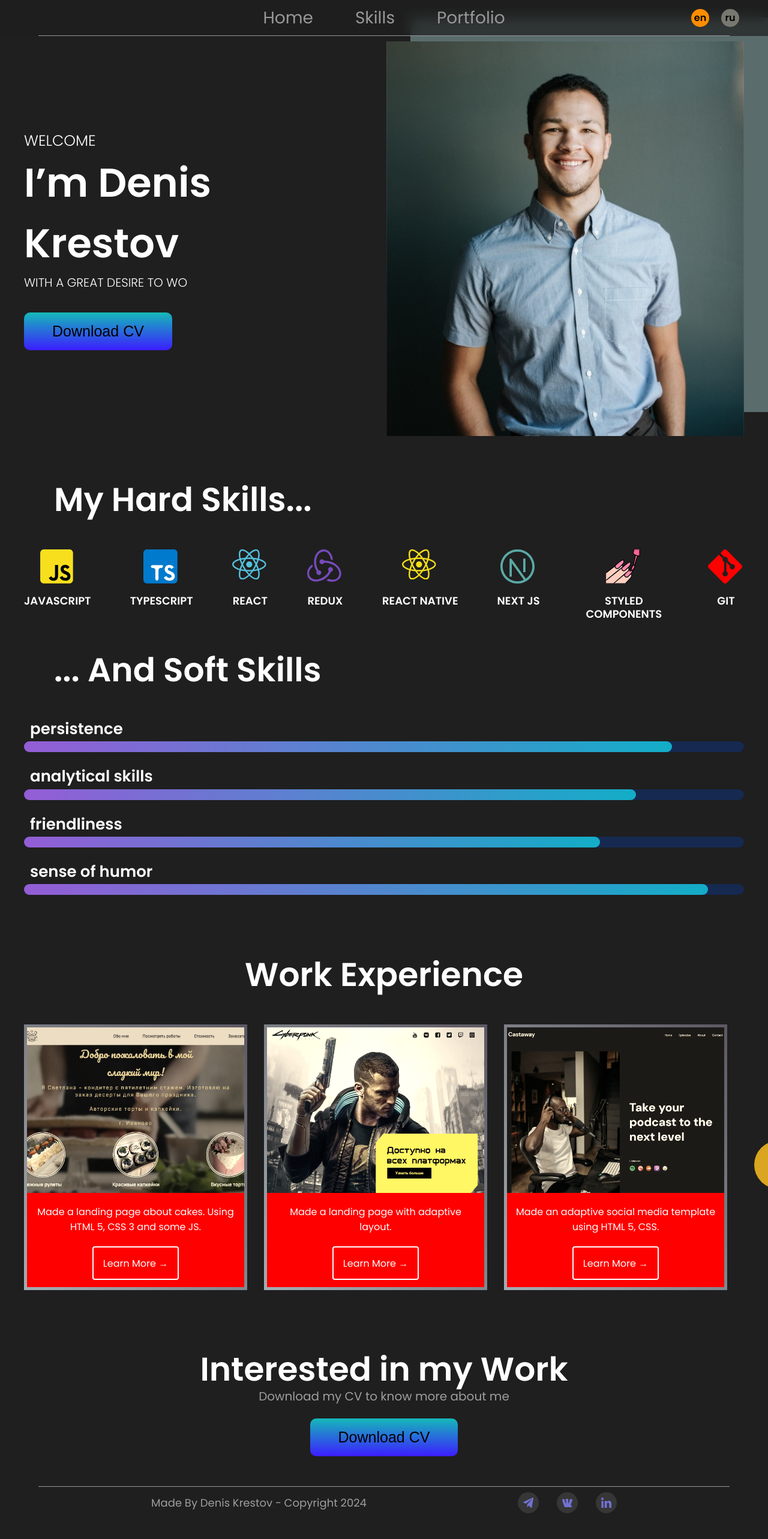
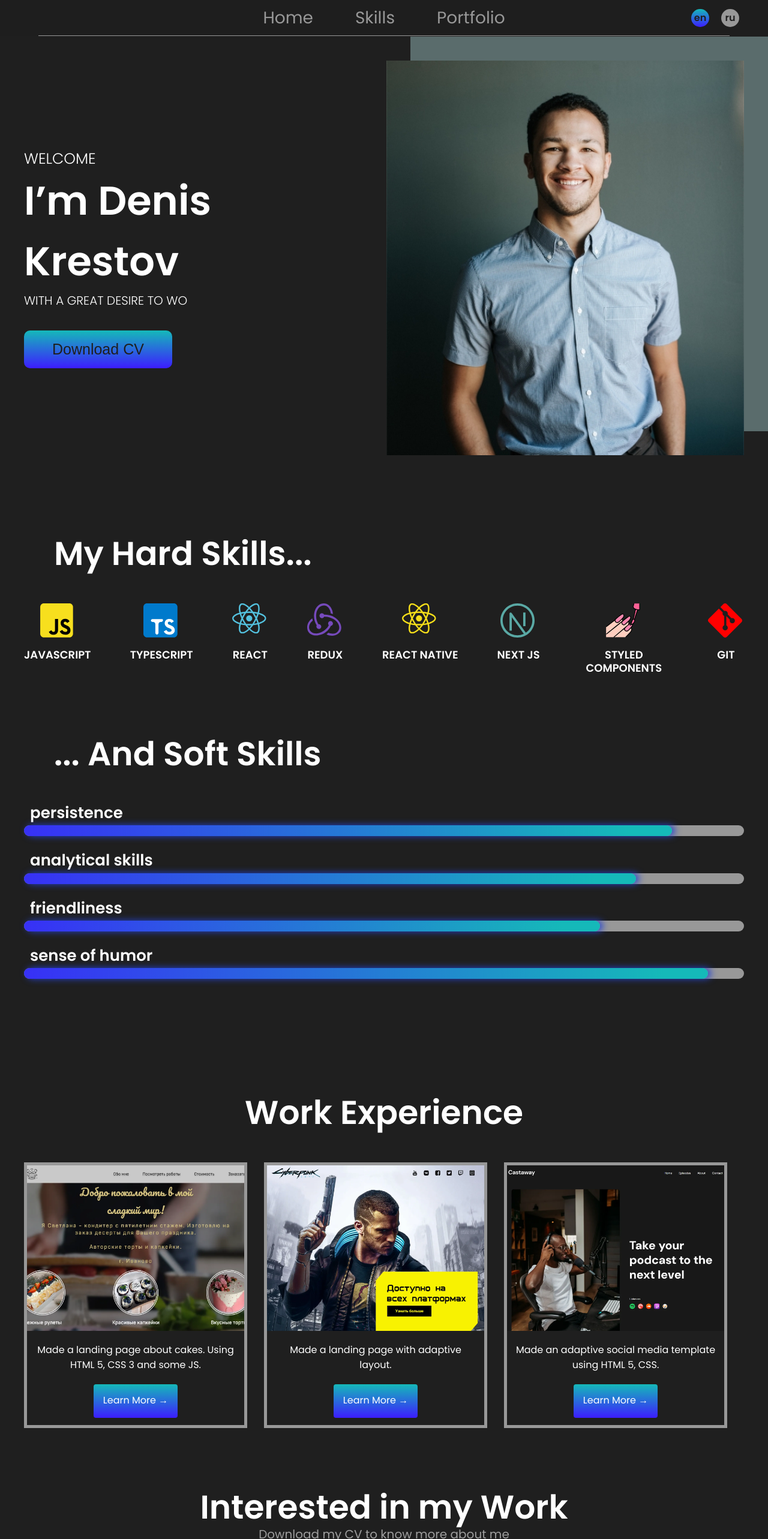
Before and after one commit to CrusaderDen/portfolio-on-react, a React app: page / in a window 1280 px wide. Shown: the top 2566 px of the page at 60% size. Before the commit the page ends 2533 px from the top, so only its background shows below. Built offline with nearby package versions, Linux system fonts and the light colour scheme.

Commit message:
Redesign

```diff
--- a/src/components/ButtonCV.tsx
+++ b/src/components/ButtonCV.tsx
@@ -1,11 +1,14 @@
 import styled from "styled-components";
+import {theme} from "../styles/Theme";
 
 
 export const ButtonCV = styled.button`
     font-size: 25px;
     padding: 17px 47px;
     border-radius: 10px;
-    background: linear-gradient(180.00deg, rgb(21, 185, 185), rgb(60, 29, 255) 100%);
+    //background: linear-gradient(180.00deg, #15b9b9, #3c1dff 100%);
+    background: ${theme.colors.accentBG_Vertical};
+    color: ${theme.colors.accentFont};
     transition: all 0.5s;
     cursor: pointer;
 
--- a/src/components/gallery/Gallery.tsx
+++ b/src/components/gallery/Gallery.tsx
@@ -10,6 +10,7 @@ import 'react-alice-carousel/lib/alice-carousel.css';
 import arrowLeft from "../../assets/images/arrow_left.svg";
 import React from "react";
 import styled from "styled-components";
+import {theme} from "../../styles/Theme";
 
 
 const responsive = {
@@ -84,13 +85,16 @@ const SliderButtonLeft = styled.div`
         width: 80px;
         height: 80px;
         border-radius: 50%;
-        background-color: goldenrod;
+        //background-color: goldenrod;
+        background: transparent;
         transition: all 0.5s ease;
     }
 
     &:hover {
         &::before {
-            box-shadow: 0 0 15px 15px rgba(218, 165, 32, 0.5);
+            box-shadow: 0 0 2px 3px ${theme.colors.inactivity};
+            //box-shadow: 0 0 15px 15px rgba(218, 165, 32, 0.5);
+
         }
     }
 
@@ -100,5 +104,8 @@ const SliderButtonLeft = styled.div`
 const SliderButtonRight = styled(SliderButtonLeft)`
     left: unset;
     right: -72px;
-    transform: rotate(180deg) translateY(50%);
+
+    img {
+        transform: rotate(180deg);
+    }
 `
--- a/src/layuot/footer/Footer.tsx
+++ b/src/layuot/footer/Footer.tsx
@@ -2,6 +2,7 @@ import React from 'react';
 import styled from "styled-components";
 import {Icon} from "../../components/icon/Icon";
 import {FlexWrapper} from "../../components/FlexWrapper";
+import {theme} from "../../styles/Theme";
 
 
 export const Footer = (props: any) => {
@@ -59,7 +60,6 @@ const SocialItem = styled.li`
 
 `
 const SocialLink = styled.a`
-    background-color: #363636;
     border-radius: 50%;
     width: 35px;
     height: 35px;
@@ -68,12 +68,16 @@ const SocialLink = styled.a`
     justify-content: center;
     align-items: center;
 
-    color: #7471d4;
+    background-color: #363636;
+    //color: #7471d4;
+    color: ${theme.colors.inactivity};
     transition: all 0.3s ease;
 
     &:hover {
-        background-color: #7471d4;
-        color: #363636;
+        background: ${theme.colors.accentBG_Vertical};
+        color: ${theme.colors.accentFont};
+        //background-color: #7471d4;
+        //color: #363636;
     }
 `
 const Copyright = styled.small`
--- a/src/layuot/header/headerMenu/HeaderMenu.tsx
+++ b/src/layuot/header/headerMenu/HeaderMenu.tsx
@@ -1,5 +1,6 @@
 import React from 'react';
 import styled from "styled-components";
+import {theme} from "../../../styles/Theme";
 
 
 export const HeaderMenu = (props: {
@@ -119,7 +120,8 @@ const ListItem = styled.li`
         content: '';
         display: inline-block;
         height: 1px;
-        background-color: #16c447;
+        background: ${theme.colors.accentBG_Vertical};
+        //background-color: #16c447;
         position: absolute;
         top: 50%;
         left: -5px;
@@ -154,48 +156,28 @@ const ButtonRU = styled.div`
     width: 30px;
     height: 30px;
     border-radius: 50%;
-    background-color: #787871;
+    //background-color: #787871;
+    background: ${theme.colors.inactivity};
 
     display: flex;
     justify-content: center;
     align-items: center;
 
-    color: black;
+    color: ${theme.colors.accentFont};
     font-weight: 700;
     transition: all 0.3s ease;
 
     &:hover {
-        background-color: #FF8C00FF;
+        //background-color: #FF8C00FF;
+        background: ${theme.colors.accentBG_Vertical};
     }
 
     &.active {
-        background-color: #FF8C00FF;
+        //background-color: #FF8C00FF;
+        background: ${theme.colors.accentBG_Vertical};
     }
 `
-const ButtonEn = styled.div`
-    user-select: none;
-    cursor: pointer;
-    width: 30px;
-    height: 30px;
-    border-radius: 50%;
-    background-color: #787871;
-
-    display: flex;
-    justify-content: center;
-    align-items: center;
-
-    color: black;
-    font-weight: 700;
-    transition: all 0.3s ease;
-
-    &:hover {
-        background-color: #FF8C00FF;
-    }
-
-    &.active {
-        background-color: #FF8C00FF;
-    }
-`
+const ButtonEn = styled(ButtonRU)``
 
 const LanguageButtons = styled.div`
     position: fixed;
--- a/src/layuot/sections/main/Main.tsx
+++ b/src/layuot/sections/main/Main.tsx
@@ -63,12 +63,13 @@ const MainContentBlock = styled.div`
 
 
 const StyledMain = styled.section`
+    padding-top: 60px;
     min-height: 100dvh;
     display: flex;
 `
 
 const StyledPhoto = styled.img`
-
+    display: block;
 `
 const MainTitle = styled.h1`
     color: white;
--- a/src/layuot/sections/skills/Skills.tsx
+++ b/src/layuot/sections/skills/Skills.tsx
@@ -38,8 +38,8 @@ export const Skills = (props: any) => {
 };
 
 const StyledSkills = styled.section`
-    //padding-top: 10dvh;
-    padding-bottom: 50px;
+    padding-top: 90px;
+    margin-bottom: 100px;
 
     ${SectionTitle} {
         margin-left: 50px;
@@ -47,5 +47,7 @@ const StyledSkills = styled.section`
 
 `
 const SkillWrapper = styled.div`
-    margin-bottom: 50px;
+    &:not(:last-child) {
+        margin-bottom: 100px;
+    }
 `
--- a/src/layuot/sections/skills/softSkill/SoftSkill.tsx
+++ b/src/layuot/sections/skills/softSkill/SoftSkill.tsx
@@ -1,6 +1,7 @@
 import React from 'react';
 import styled from "styled-components";
 import {FlexWrapper} from "../../../../components/FlexWrapper";
+import {theme} from "../../../../styles/Theme";
 
 
 type SoftSkillPropsType = {
@@ -29,12 +30,15 @@ const SkillBar = styled.div`
     width: 100%;
     height: 18px;
     border-radius: 9px;
-    background-color: rgb(22, 41, 80);
+    //background-color: rgb(22, 41, 80);
+    background-color: ${theme.colors.inactivity};
 `
 
 const ProgressBar = styled.div<SoftSkillPropsType>`
     width: ${props => props.progress};
     height: 18px;
     border-radius: 9px;
-    background: linear-gradient(270.00deg, rgb(19, 173, 199), rgb(105, 120, 209) 66.667%, rgb(148, 93, 214) 100%);
+    box-shadow: 5px 0 12px #2644d1;
+    //background: linear-gradient(270.00deg, rgb(19, 173, 199), rgb(105, 120, 209) 66.667%, rgb(148, 93, 214) 100%);
+    background: ${theme.colors.accentBG_Horizontal};
 `
--- a/src/layuot/sections/works/Works.tsx
+++ b/src/layuot/sections/works/Works.tsx
@@ -40,6 +40,7 @@ const CardBox = styled.div`
 
 
 const WorksStyled = styled.section`
+    padding-top: 90px;
     display: flex;
     flex-direction: column;
     align-items: center;
@@ -53,6 +54,7 @@ const StyledSpan = styled.span`
 
 
 const ContactBox = styled.div`
+
     ${SectionTitle} {
         margin: 0;
     }
--- a/src/layuot/sections/works/work/Work.tsx
+++ b/src/layuot/sections/works/work/Work.tsx
@@ -1,5 +1,6 @@
 import React from 'react';
 import styled from "styled-components";
+import {theme} from "../../../../styles/Theme";
 
 
 export const Work = (props: any) => {
@@ -16,15 +17,17 @@ export const Work = (props: any) => {
 
 const StyledWork = styled.div`
     user-select: none;
-    background-color: red;
+    background-color: transparent;
     max-width: 372px;
     //min-height: 465px;
     width: 100%;
 
 
-    border-width: 5px;
-    border-style: solid;
-    border-image: linear-gradient(-135deg, #5d5963, #a3adb2) 1;
+    //border-width: 5px;
+    //border-style: solid;
+    //border-image: linear-gradient(-135deg, #5d5963, #a3adb2) 1;
+    border: 5px solid ${theme.colors.inactivity};
+
 
 `
 const Wrapper = styled.div`
@@ -41,7 +44,7 @@ const Image = styled.img`
     width: 100%;
     height: 276px;
     object-fit: cover;
-    filter: sepia(0.5);
+    //filter: sepia(0.5);
 `
 
 const Text = styled.p`
@@ -54,8 +57,8 @@ const Link = styled.a`
     display: inline-block;
     padding: 14px 16px;
     height: 56px;
-    background: transparent;
-    border: 2px solid rgb(255, 255, 255);
+    background: ${theme.colors.accentBG_Vertical};
+    //border: 2px solid rgb(255, 255, 255);
     border-radius: 4px;
     //margin-bottom: 12px;
     transition: all 0.5s;
--- a/src/styles/Theme.tsx
+++ b/src/styles/Theme.tsx
@@ -1,6 +1,20 @@
 export const theme = {
     colors: {
-        primaryBg: '#1F1F1F',
-        primaryFont: '#fff',
+        primaryBg: '#1F1F1F', //главный фон: темный серо-коричневый
+        primaryFont: '#fff', //основной для текста: белый
+
+
+        // set 1 --------------------blue
+        inactivity: 'rgb(152, 152, 152)', //вспомогательный фон: светло-серый
+        accentBG_Vertical: 'linear-gradient(180.00deg, rgb(21, 185, 185),rgb(60, 29, 255) 100%)', //вертикальный градиент в кнопках
+        accentBG_Horizontal: 'linear-gradient(270.00deg, rgb(21, 185, 185) 6.489%,rgb(60, 29, 255) 113.359%)', //горизонтальный градиент в прогресс-барах
+        accentFont: 'rgb(31, 31, 31)', //цвет текста для акцентного БГ: темный серо-коричневый
+
+        // set 2 --------------------
+
+
+        // set 3 --------------------
+
+
     }
 }
```
Also changed, not shown: src/assets/images/arrow_left.svg.
